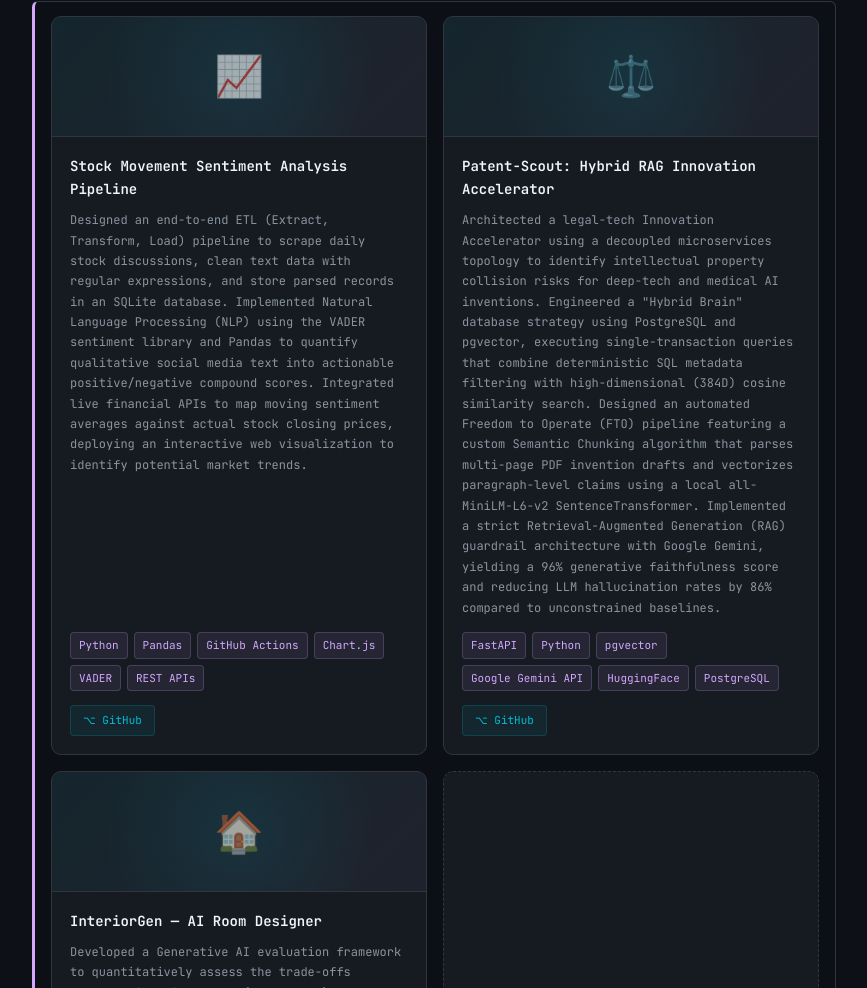
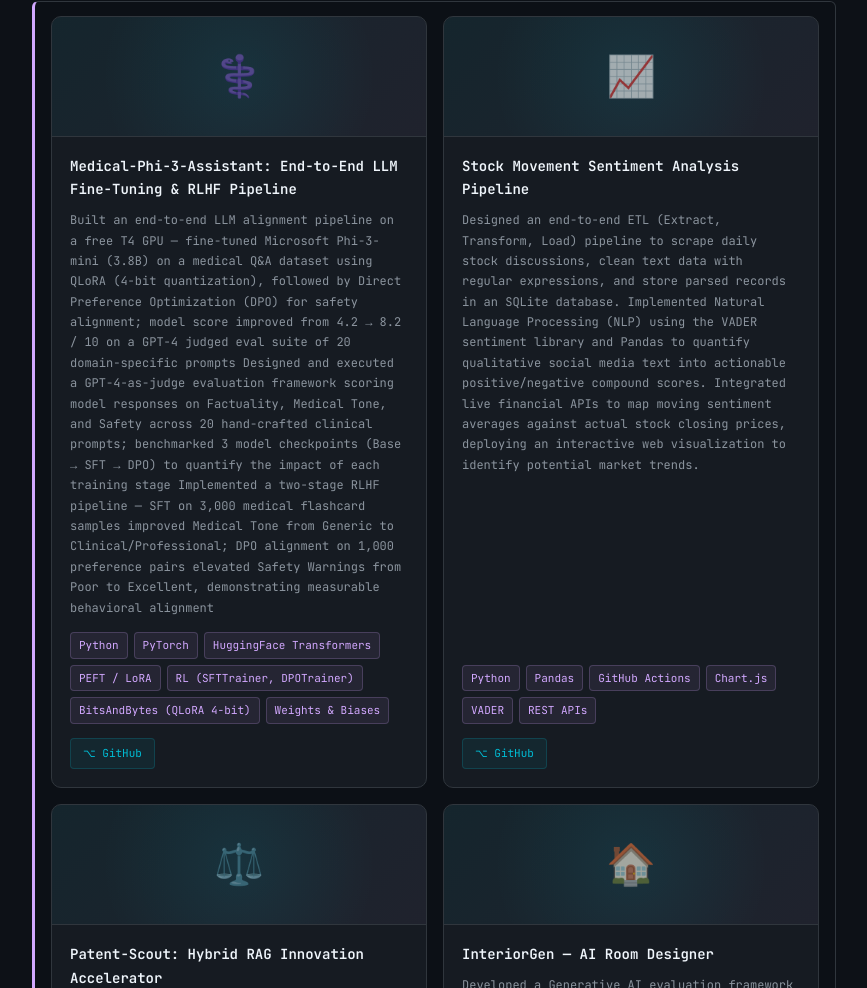
Before and after one commit to Hruthikck28/Hruthik-charan-portfolio, a plain HTML site: page index.html in a window 1280 px wide. Shown: the part 2129-3117 px from the top of the page, without its empty margins (257-1124 px from the left). Drawn offline with Linux system fonts and the light colour scheme; animation ran at ten frames a second.

Commit message:
Add project card for Medical-Phi-3-Assistant
Added a new project card for the Medical-Phi-3-Assistant, detailing its features, technologies used, and links.

```diff
--- a/index.html
+++ b/index.html
@@ -835,6 +835,32 @@
         </div>
         <div class="cell-output show">
           <div class="projects-grid">
+            <!-- Project main -->
+            <div class="project-card">
+              <div class="project-thumb">
+                <div class="project-thumb-icon">⚕️</div>
+              </div>
+              <div class="project-content">
+                <div class="project-name">Medical-Phi-3-Assistant: End-to-End LLM Fine-Tuning & RLHF Pipeline</div>
+                <div class="project-desc">
+                  Built an end-to-end LLM alignment pipeline on a free T4 GPU — fine-tuned Microsoft Phi-3-mini (3.8B) on a medical Q&A dataset using QLoRA (4-bit quantization), followed by Direct Preference Optimization (DPO) for safety alignment; model score improved from 4.2 → 8.2 / 10 on a GPT-4 judged eval suite of 20 domain-specific prompts
+Designed and executed a GPT-4-as-judge evaluation framework scoring model responses on Factuality, Medical Tone, and Safety across 20 hand-crafted clinical prompts; benchmarked 3 model checkpoints (Base → SFT → DPO) to quantify the impact of each training stage
+Implemented a two-stage RLHF pipeline — SFT on 3,000 medical flashcard samples improved Medical Tone from Generic to Clinical/Professional; DPO alignment on 1,000 preference pairs elevated Safety Warnings from Poor to Excellent, demonstrating measurable behavioral alignment
+                </div>
+                <div class="project-tech">
+                  <span class="tech-tag">Python</span>
+                  <span class="tech-tag">PyTorch</span>
+                  <span class="tech-tag">HuggingFace Transformers</span>
+                  <span class="tech-tag">PEFT / LoRA</span>
+                  <span class="tech-tag">RL (SFTTrainer, DPOTrainer)</span>
+                  <span class="tech-tag">BitsAndBytes (QLoRA 4-bit)</span>
+                  <span class="tech-tag">Weights & Biases</span>
+                </div>
+                <div class="project-links">
+                  <a href="https://github.com/Hruthikck28/Medical-Phi-3-Assistant" target="_blank" class="project-link">⌥ GitHub</a>
+                </div>
+              </div>
+            </div>
 
             <!-- Project 1 -->
             <div class="project-card">
```
